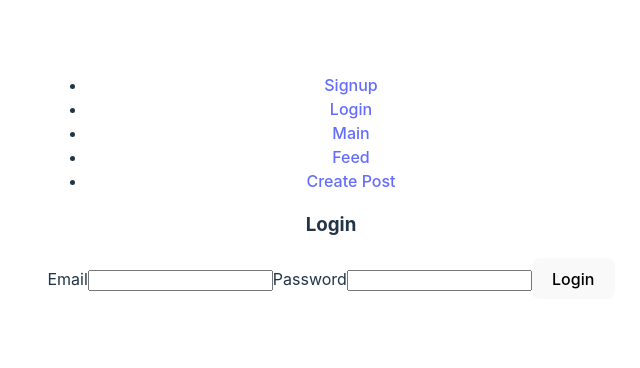
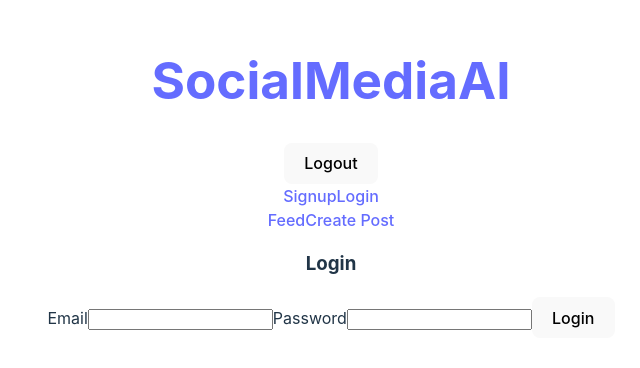
Before and after one commit to trstngttschlk/SocialAIApp, a React (Vite) app in the folder client/: page /login in a window 1280 px wide. Shown: the part 222-590 px from the top of the page, without its empty margins (309-949 px from the left). Built offline with nearby package versions, Linux system fonts and the light colour scheme.

Commit message:
add useLogout, reconfigure navbar

```diff
--- a/client/src/components/Navbar.jsx
+++ b/client/src/components/Navbar.jsx
@@ -1,25 +1,40 @@
 import { Link } from "react-router-dom"
+import { useLogout } from "../hooks/useLogout"
 
 export default function Navbar() {
+  const { logout } = useLogout()
+
+  const handleClick = () => {
+    logout()
+  }
   return (
+    <header>
+      <div>
+        <Link to="/">
+          <h1>SocialMediaAI</h1>
+        </Link>
         <nav>
-      <ul>
+          <div>
+            <button onClick={handleClick}>Logout</button>
+          </div>
+          <div>
+            <Link to="/signup">Signup</Link>
+            <Link to="/login">Login</Link>
+          </div>
+          <Link to="/feed">Feed</Link>
+          <Link to="/post/createpost">Create Post</Link>
+          {/* <ul>
             <li>
-          <Link to="/signup">Signup</Link>
             </li>
             <li>
-          <Link to="/login">Login</Link>
             </li>
             <li>
-          <Link to="/">Main</Link>
             </li>
             <li>
-          <Link to="/feed">Feed</Link>
             </li>
-        <li>
-          <Link to="/post/createpost">Create Post</Link>
-        </li>
-      </ul>
+          </ul> */}
         </nav>
+      </div>
+    </header>
   )
 }
--- /dev/null
+++ b/client/src/hooks/useLogout.jsx
@@ -0,0 +1,15 @@
+import { useAuthContext } from "./useAuthContext"
+
+export const useLogout = () => {
+  const { dispatch } = useAuthContext()
+
+  const logout = () => {
+    // remove user from localStorage
+    localStorage.removeItem("user")
+
+    // dispatch logout action
+    dispatch({ type: "LOGOUT" })
+  }
+
+  return { logout }
+}
```
Lines whose indentation alone changed are shown as unchanged.
